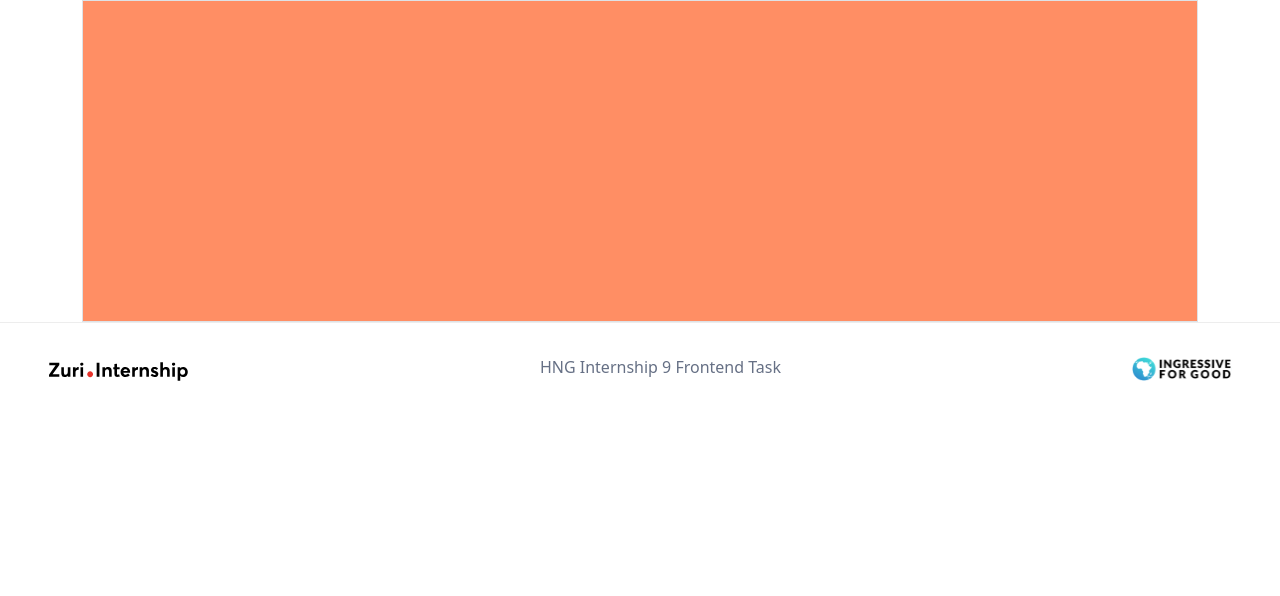
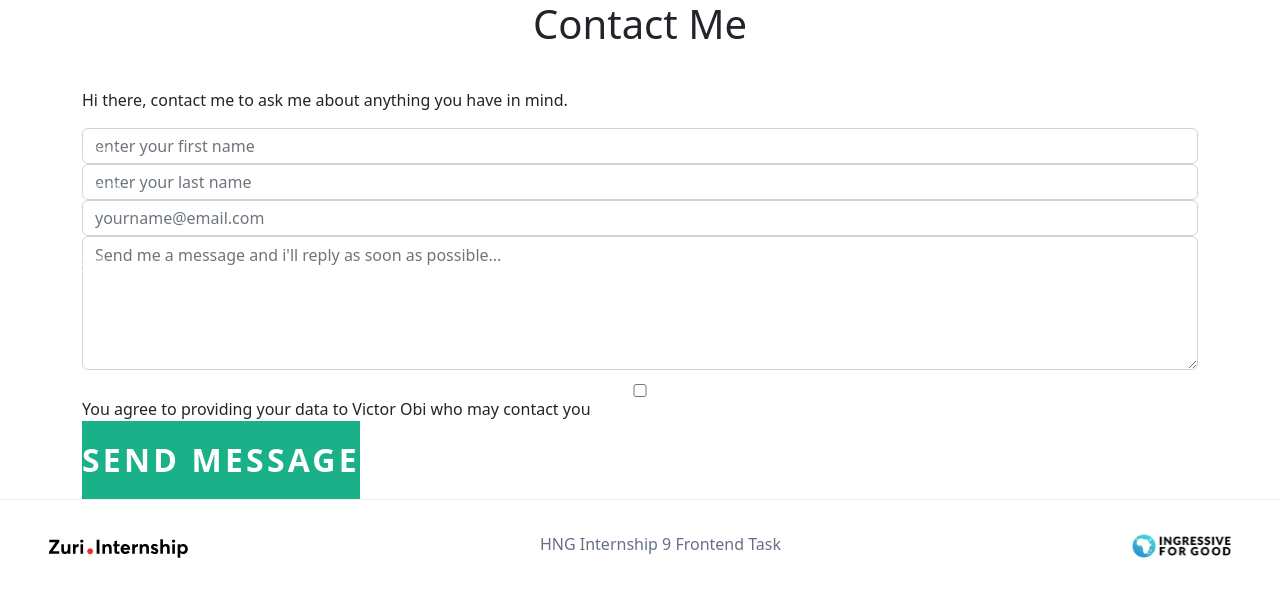
Before and after one commit to havickie/linktree, a React (Create React App) app: page /contact in a window 1280 px wide. Shown: the top 596 px of the page. Built offline with nearby package versions, Linux system fonts and the light colour scheme.

Commit message:
completed the form and added error messages

```diff
--- a/src/Pages/Contact.js
+++ b/src/Pages/Contact.js
@@ -1,19 +1,149 @@
-import React from 'react'
+import React, { useState, useEffect } from 'react';
 import Footer from '../Components/Footer';
-
 
 import '../App.css';
 const Contact = () => {
+  const [formValue, setFormValue] = useState({
+    fName: '',
+    lName: '',
+    email: '',
+    message: '',
+  });
+  const [formError, setFormError] = useState({});
+  const [isSubmit, setSubmit] = useState(false);
+
+  const handleValidation = (e) => {
+    const { name, value } = e.target;
+    setFormValue({ ...formValue, [name]: value });
+  };
+
+  const handleSubmit = (e) => {
+    e.preventDefault();
+    setFormError(validationForm(formValue));
+    setSubmit(true);
+  };
+  const validationForm = (value) => {
+    const errors = {};
+    const emailPattern =
+      /^[a-zA-Z0-9.!#$%&'*+/=?^_`{|}~-]+@[a-zA-Z0-9](?:[a-zA-Z0-9-]{0,61}[a-zA-Z0-9])?(?:\.[a-zA-Z0-9](?:[a-zA-Z0-9-]{0,61}[a-zA-Z0-9])?)*$/;
+
+    if (!value.fName) {
+      errors.fName = 'Please enter your first name';
+    }
+    if (!value.lName) {
+      errors.lName = 'Please enter your last name';
+    }
+    if (!value.email) {
+      errors.email = 'Please enter your email';
+    } else if (!emailPattern.test(value.email)) {
+      errors.email = 'Enter Valid Email';
+    }
+    if (!value.message) {
+      errors.message = 'Please enter a message';
+    }
+    return errors;
+  };
+
+  useEffect(() => {
+    if (Object.keys(formError).length === 0 && isSubmit) {
+      console.log(formValue);
+    }
+  }, [formError, formValue, isSubmit]);
+
   return (
     <>
-   <div className='container'>
-     <div className='border'>
+      <div className='container'>
+        <div id='container'>
+          <div className='underline'></div>
+          <div className='icon_wrapper'></div>
+          <form onSubmit={handleSubmit}>
+            <div className='header-contact'>
+              <h1>Contact Me</h1>
+              <p>
+                Hi there, contact me to ask me about anything you have in mind.
+              </p>
+            </div>
+            <div className='name'>
+              <label for='name'>First name</label>
+              <input
+                onChange={handleValidation}
+                className='form-control'
+                type='text'
+                placeholder='enter your first name'
+                name='fName'
+                id='firstName_input'
+                value={formValue.fName}
+              />
+              <span className='text-danger'>{formError.fName}</span>
+            </div>
 
-     </div>
-   </div>
-     <Footer/>
+            <div className='lastN'>
+              <label for='name'>Last name</label>
+              <input
+                onChange={handleValidation}
+                className='form-control'
+                type='text'
+                placeholder='enter your last name'
+                name='lName'
+                id='lastName_input'
+                value={formValue.lName}
+              />
+              <span className='text-danger'>{formError.lName}</span>
+            </div>
+            <div className='telephone'>
+              <label for='name'>Email</label>
+              <input
+                onChange={handleValidation}
+                className='form-control'
+                type='text'
+                placeholder='yourname@email.com'
+                name='email'
+                id='email_input'
+                value={formValue.email}
+              />
+              <span className='text-danger'>{formError.email}</span>
+            </div>
+            <div className='message'>
+              <label for='message'>Message</label>
+              <textarea
+                onChange={handleValidation}
+                className='form-control'
+                name='message'
+                placeholder="Send me a message and i'll reply as soon as possible..."
+                id='message_input'
+                cols='30'
+                rows='5'
+                value={formValue.message}
+              ></textarea>
+              <span className='text-danger'>{formError.message}</span>
+            </div>
+            <div className='col-form-label'></div>
+            <div className='check'>
+              <input
+                type='checkbox'
+                className='check-box'
+                name='checkbox'
+                id=''
+              />{' '}
+              <div className='message-label'>
+                You agree to providing your data to Victor Obi who may contact
+                you
+              </div>
+            </div>
+            <button
+              name='button'
+              className='btn btn-primary button'
+              type='submit'
+            >
+              Send message
+            </button>
+          </form>
+        </div>
+      </div>
+
+      <Footer />
     </>
-  )
-}
+  );
+};
 
-export default Contact
+export default Contact;
```
